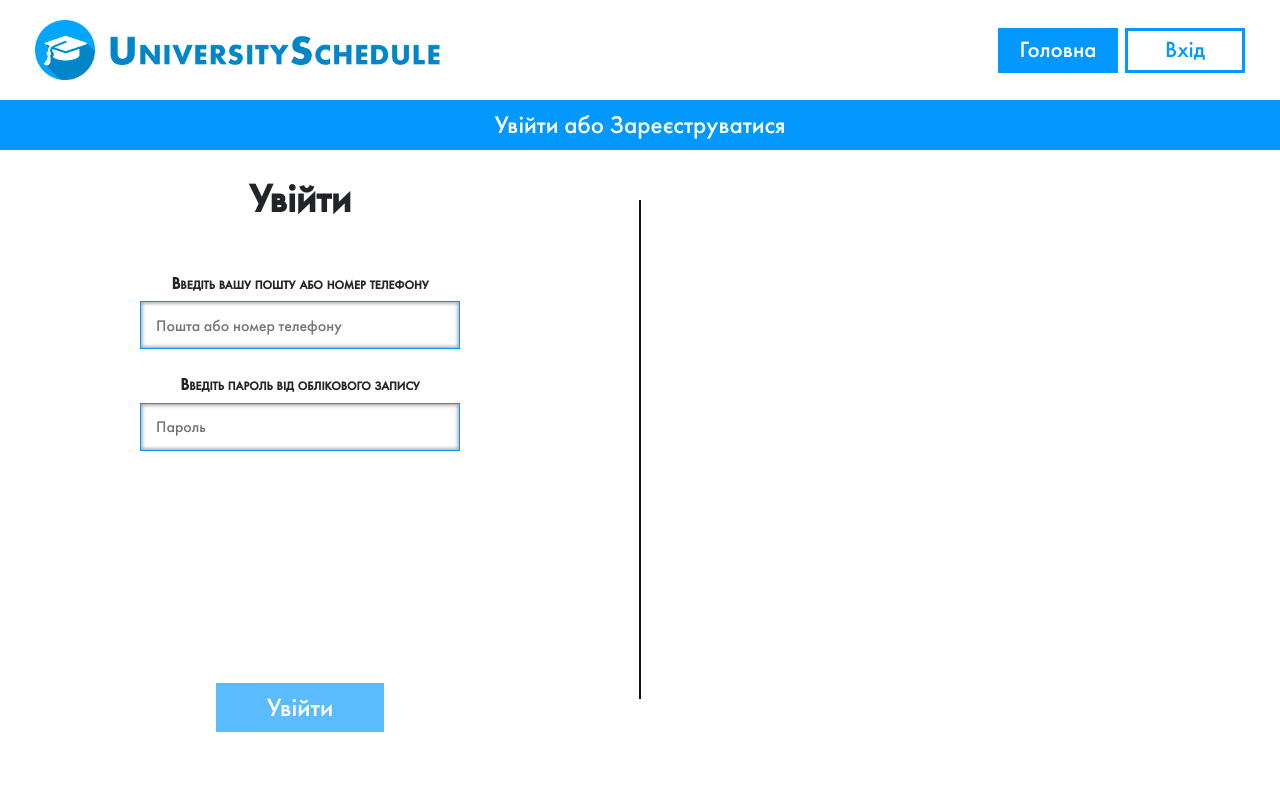
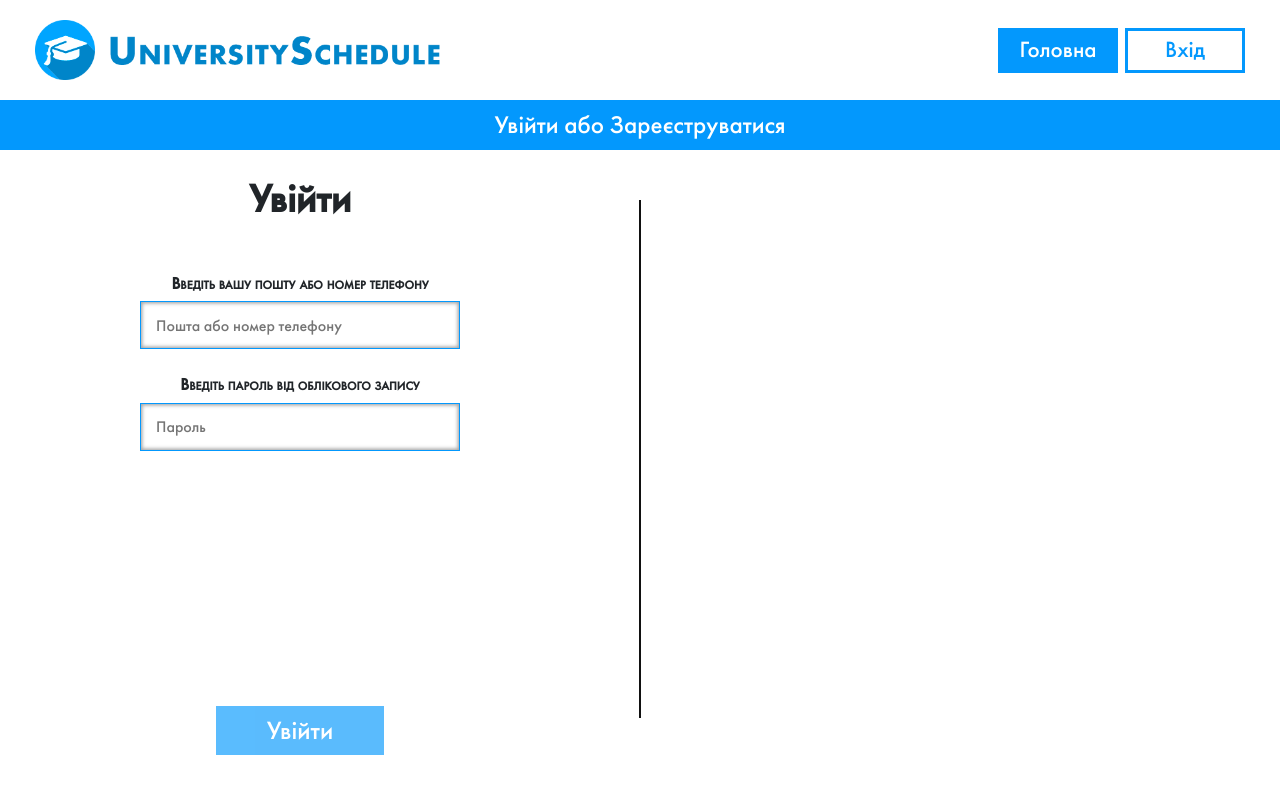
Before and after one commit to mariyahubko04/Schedule-lessons, a React (Create React App) app: page /#/login in a window 1280 px wide. Shown: the top 800 px of the page. Built offline with nearby package versions, Linux system fonts and the light colour scheme; no server answers.

Commit message:
small style fixes

```diff
--- a/src/sass/login.css
+++ b/src/sass/login.css
@@ -106,7 +106,7 @@
 }
 
 .login-block__form--field-btn-login {
-  margin-top: 177px;
+  margin-top: 200px;
 }
 
 .login-block .error-text {
--- a/src/sass/login.scss
+++ b/src/sass/login.scss
@@ -96,7 +96,7 @@
   }
 
   &__form--field-btn-login {
-    margin-top: 177px;
+    margin-top: 200px;
   }
 
   .error-text {
```
